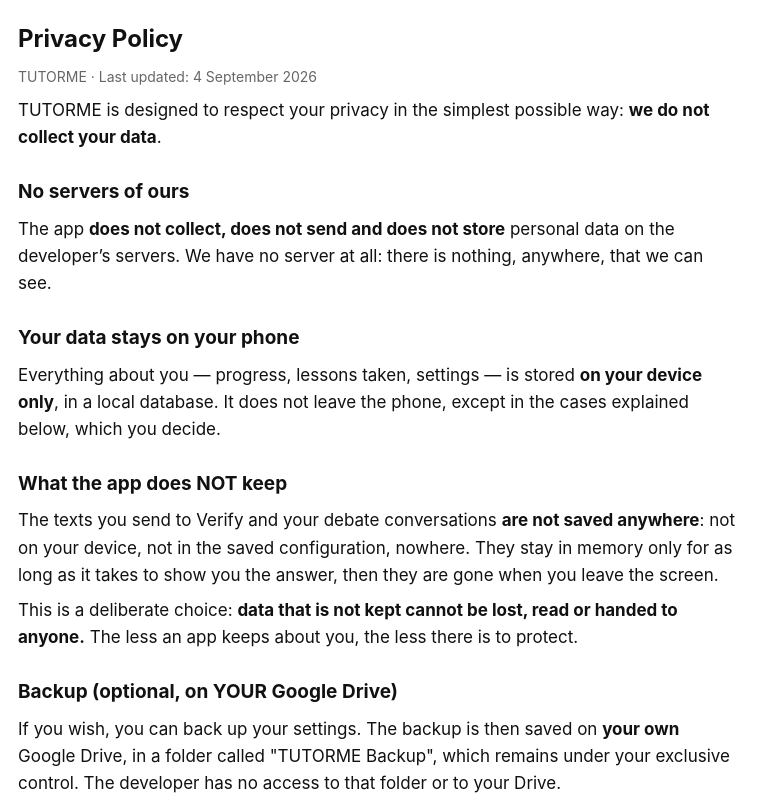
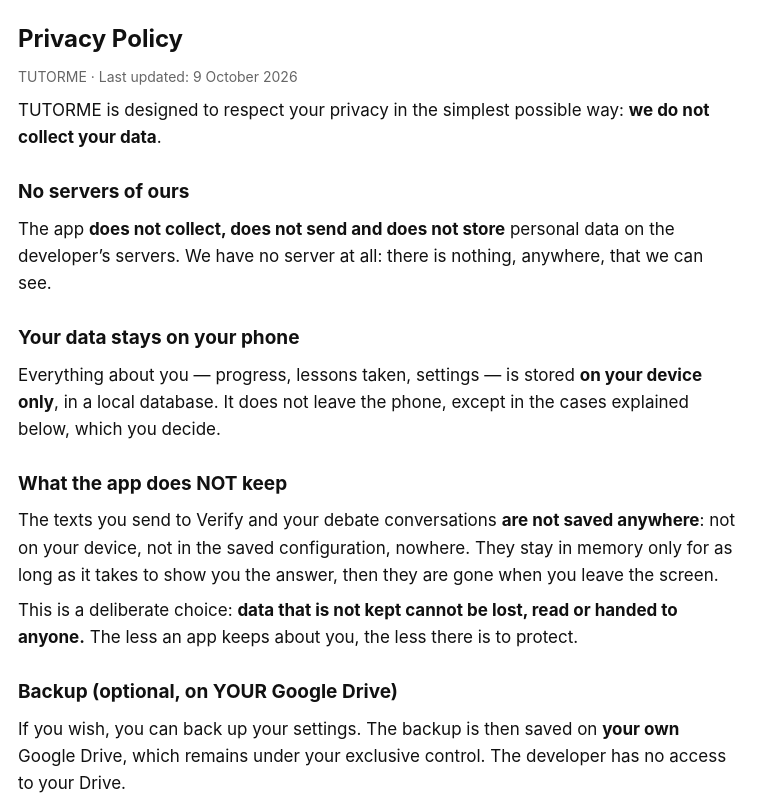
Before and after one commit to ethicalheritage/ethic4, a plain HTML site: page apps/tutorme/privacy.html in a window 1280 px wide. Shown: the top 801 px of the page, without its empty margins (0-780 px from the left). Drawn offline with Linux system fonts and the light colour scheme.

Commit message:
Add files via upload

```diff
--- a/apps/tutorme/privacy.html
+++ b/apps/tutorme/privacy.html
@@ -22,7 +22,7 @@
 </head>
 <body>
 <h1>Privacy Policy</h1>
-<p class="muted">TUTORME · Last updated: 4 September 2026</p>
+<p class="muted">TUTORME · Last updated: 9 October 2026</p>
 
 <p>TUTORME is designed to respect your privacy in the simplest possible way: <strong>we do not collect your data</strong>.</p>
 <h2>No servers of ours</h2>
@@ -33,7 +33,7 @@
 <p>The texts you send to Verify and your debate conversations <strong>are not saved anywhere</strong>: not on your device, not in the saved configuration, nowhere. They stay in memory only for as long as it takes to show you the answer, then they are gone when you leave the screen.</p>
 <p>This is a deliberate choice: <strong>data that is not kept cannot be lost, read or handed to anyone.</strong> The less an app keeps about you, the less there is to protect.</p>
 <h2>Backup (optional, on YOUR Google Drive)</h2>
-<p>If you wish, you can back up your settings. The backup is then saved on <strong>your own</strong> Google Drive, in a folder called "TUTORME Backup", which remains under your exclusive control. The developer has no access to that folder or to your Drive.</p>
+<p>If you wish, you can back up your settings. The backup is then saved on <strong>your own</strong> Google Drive, which remains under your exclusive control. The developer has no access to your Drive.</p>
 <h2>Signing in with Google</h2>
 <p>When you sign in with Google, the app asks for your permission <strong>solely</strong> in order to write the backup file to your Drive.</p>
 <h2>AI provider key — optional</h2>
```
Also changed, not shown: apps/tutorme/terms.html (+1 -1 lines).
